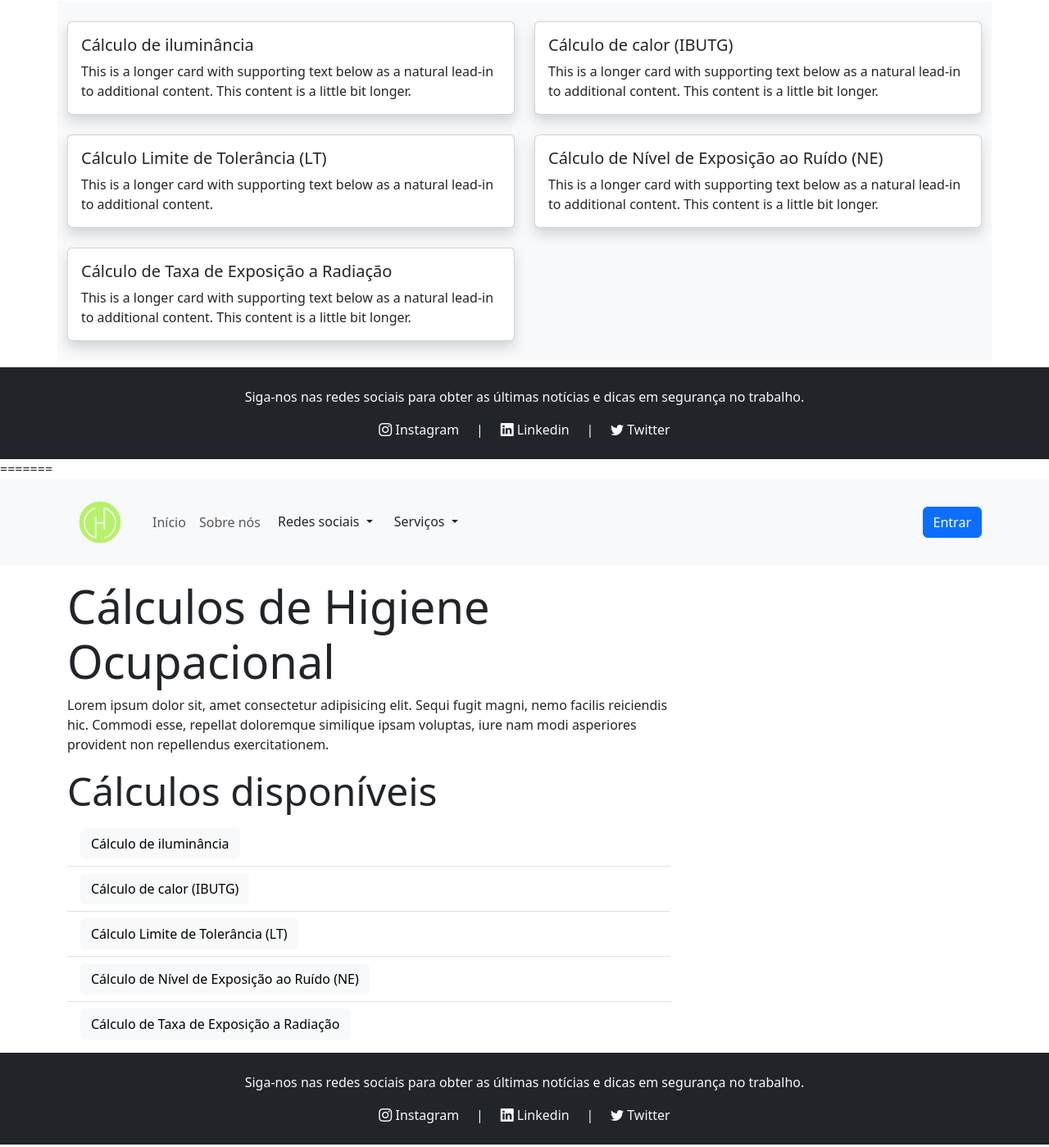
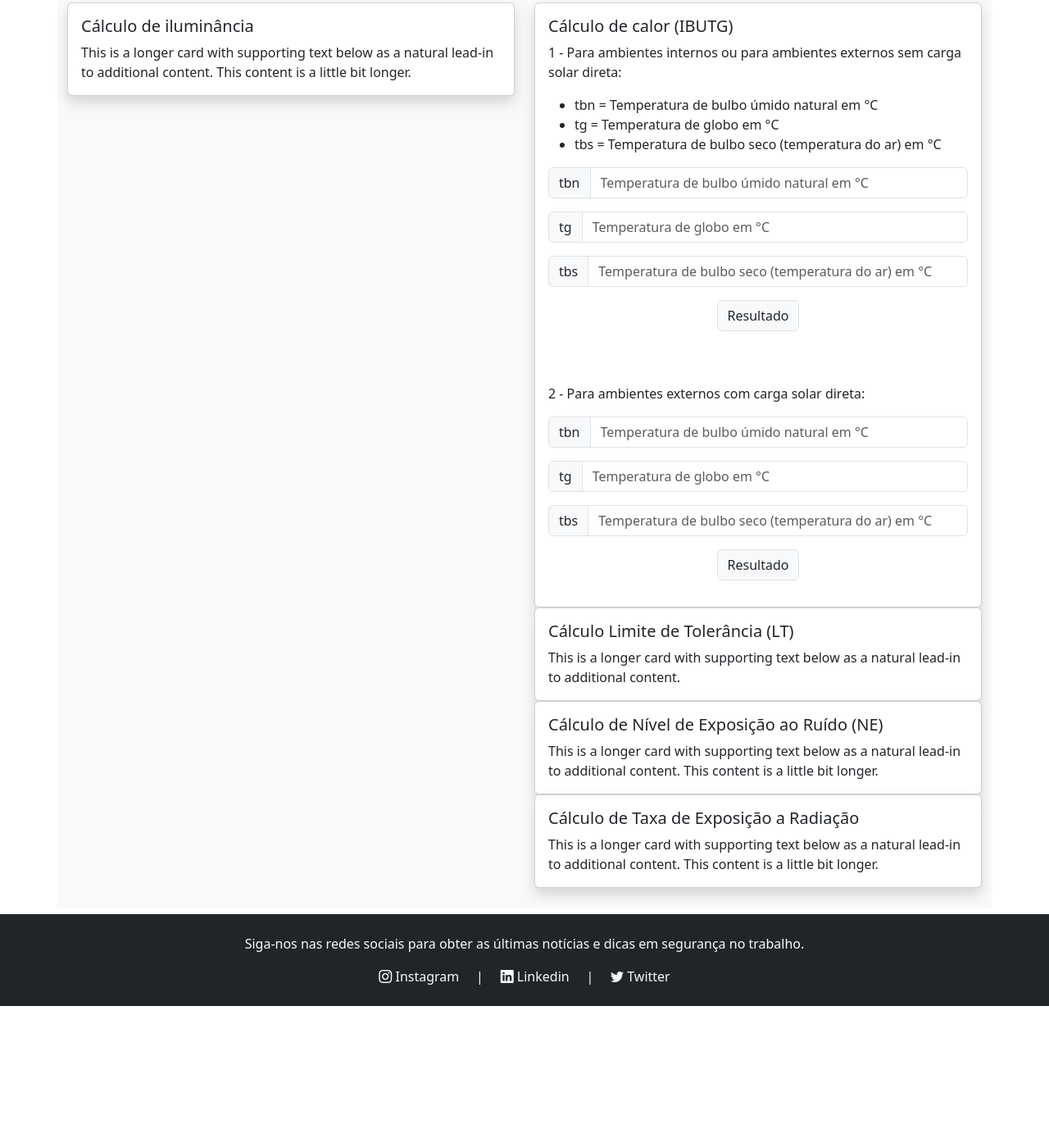
Before and after one commit to ndrfelipe/projetoIntegrador, a plain HTML site: page calculadora.html in a window 1280 px wide. Shown: the part 508-1907 px from the top of the page at 82% size. After the commit the page ends 1735 px from the top, so only its background shows below. Drawn offline with nearby package versions, Linux system fonts and the light colour scheme.

Commit message:
atualização

```diff
--- a/calculadora.html
+++ b/calculadora.html
@@ -1,4 +1,3 @@
-<<<<<<< HEAD
 <!DOCTYPE html>
 <html lang="en">
 <head>
@@ -120,7 +119,42 @@
 
             <div class="card-body">
               <h5 class="card-title">Cálculo de calor (IBUTG)</h5>
-              <p class="card-text">This is a longer card with supporting text below as a natural lead-in to additional content. This content is a little bit longer.</p>
+              <p class="card-text">1 - Para ambientes internos ou para ambientes externos sem carga solar direta:</p>
+              <ul>
+              <li>tbn = Temperatura de bulbo úmido natural em °C</li>
+              <li>tg = Temperatura de globo em °C</li>
+              <li>tbs = Temperatura de bulbo seco (temperatura do ar) em °C</li>
+              </ul>
+              <div class="input-group mb-3">
+                <span class="input-group-text" id="basic-addon1">tbn</span>
+                <input type="text" class="form-control" placeholder="Temperatura de bulbo úmido natural em °C" aria-label="Username" aria-describedby="basic-addon1">
+              </div>
+              <div class="input-group mb-3">
+                <span class="input-group-text" id="basic-addon1">tg</span>
+                <input type="text" class="form-control" placeholder="Temperatura de globo em °C" aria-label="Username" aria-describedby="basic-addon1">
+              </div>
+              <div class="input-group mb-3">
+                <span class="input-group-text" id="basic-addon1">tbs</span>
+                <input type="text" class="form-control" placeholder="Temperatura de bulbo seco (temperatura do ar) em °C" aria-label="Username" aria-describedby="basic-addon1">
+              </div>
+              <div class="input-group mb-3" style="justify-content: center;">
+              <span class="input-group-text" id="basic-addon1">Resultado</span>
+              </div><br/><br/>
+              <p>2 - Para ambientes externos com carga solar direta:</p>
+              <div class="input-group mb-3">
+                <span class="input-group-text" id="basic-addon1">tbn</span>
+                <input type="text" class="form-control" placeholder="Temperatura de bulbo úmido natural em °C" aria-label="Username" aria-describedby="basic-addon1">
+              </div>
+              <div class="input-group mb-3">
+                <span class="input-group-text" id="basic-addon1">tg</span>
+                <input type="text" class="form-control" placeholder="Temperatura de globo em °C" aria-label="Username" aria-describedby="basic-addon1">
+              </div>
+              <div class="input-group mb-3">
+                <span class="input-group-text" id="basic-addon1">tbs</span>
+                <input type="text" class="form-control" placeholder="Temperatura de bulbo seco (temperatura do ar) em °C" aria-label="Username" aria-describedby="basic-addon1">
+              </div>
+              <div class="input-group mb-3" style="justify-content: center;">
+                <span class="input-group-text" id="basic-addon1">Resultado</span>
             </div>
           </div>
         </div>
@@ -169,123 +203,3 @@
     <!-- Link para os arquivos JavaScript do Bootstrap (opcional, se necessário) -->
     <script src="https://cdn.jsdelivr.net/npm/bootstrap@5.3.1/dist/js/bootstrap.bundle.min.js" integrity="sha384-HwwvtgBNo3bZJJLYd8oVXjrBZt8cqVSpeBNS5n7C8IVInixGAoxmnlMuBnhbgrkm" crossorigin="anonymous"></script>
 </body>
-=======
-<!DOCTYPE html>
-<html lang="en">
-<head>
-    <meta charset="UTF-8">
-    <meta name="viewport" content="width=device-width, initial-scale=1.0">
-    <title>Occup Health</title>
-    <link rel="stylesheet" href="estilo.css">
-    <!-- Link para os arquivos CSS do Bootstrap -->
-    <link rel="stylesheet" href="https://cdn.jsdelivr.net/npm/bootstrap-icons@1.10.5/font/bootstrap-icons.css">
-    <link href="https://cdn.jsdelivr.net/npm/bootstrap@5.3.1/dist/css/bootstrap.min.css" rel="stylesheet" integrity="sha384-4bw+/aepP/YC94hEpVNVgiZdgIC5+VKNBQNGCHeKRQN+PtmoHDEXuppvnDJzQIu9" crossorigin="anonymous">
-</head>
-<body>
-    <!-- Navbar -->
-    <nav class="navbar navbar-expand-lg bg-light">
-        <div class="container">
-            <a class="navbar-brand" href="index.html" ><img class="img-fluid rounded-circle d-inline-block align-text-top " src="img/OccupHealth-removebg-preview.png" width="80" height="80" alt="Logotipo da Empresa"></a>
-
-            <button class="navbar-toggler" type="button" data-bs-toggle="collapse" data-bs-target="#navbarNav" aria-controls="navbarNav" aria-expanded="false" aria-label="Toggle navigation">
-                <span class="navbar-toggler-icon"></span>
-            </button>
-            <div class="collapse navbar-collapse" id="navbarNav">
-                <ul class="navbar-nav ml-auto">
-                    <li class="nav-item">
-                        <a class="btn btn-light nav-link" href="#missao">Início</a>
-                    </li>
-                    <li class="nav-item">
-                        <a class="btn btn-light nav-link" href="#servicos">Sobre nós</a>
-                    </li>
-                    <div class="dropdown">
-                      <button class="btn btn-light dropdown-toggle text-dark" type="button" data-bs-toggle="dropdown" aria-expanded="false">
-                        Redes sociais
-                      </button>
-                      <ul class="dropdown-menu">
-                        <li><a class="dropdown-item mb-1 " href="#"><i class="bi bi-instagram"></i> Instagram </a></li>
-
-                        <li><a class="dropdown-item mb-1" href="#"><i class="bi bi-linkedin"></i> Linkedin</a></li>
-
-                        <li><a class="dropdown-item mb-1" href="#"><i class="bi bi-twitter"></i> Twitter</a></li>
-                      </ul>
-                    </div>
-
-                    <div class="dropdown">
-                      <button class="btn btn-light dropdown-toggle text-dark" type="button" data-bs-toggle="dropdown" aria-expanded="false">
-                        Serviços
-                      </button>
-                      <ul class="dropdown-menu">
-                        <li><a class="dropdown-item mb-1 " href="#"><i class="bi bi-calculator-fill"></i> Calculadora de Higiene Ocupacional </a></li>
-
-                        <li><a class="dropdown-item mb-1" href="#"><i class="bi bi-fire"></i> Termômetro de Insalubridade </a></li>
-
-                        <li><a class="dropdown-item mb-1" href="#"><i class="bi bi-exclamation-triangle"></i> Avaliação de risco</a></li>
-
-                        <li><a class="dropdown-item mb-1" href="#"><i class="bi bi-award"></i> Consultoria especializada</a></li>
-                      </ul>
-                    </div>
-
-                </ul>
-            </div>
-
-
-            <a href="form.html" class="btn btn-primary btn-md float-end">Entrar</a>
-        </div>
-    </nav>
-
-    <!-- Área de apresentação -->
-    <header class="container mt-3" id="areaDeApresentacao">
-      <div class="row">
-        <div class="col-md-8">
-          <h3 class="display-4">Cálculos de Higiene Ocupacional</h3>
-          <p>Lorem ipsum dolor sit, amet consectetur adipisicing elit. Sequi fugit magni, nemo facilis reiciendis hic. Commodi esse, repellat doloremque similique ipsam voluptas, iure nam modi asperiores provident non repellendus exercitationem.</p>
-
-        </div>
-
-        <div class="col-md-8">
-          <h3 class="display-5">Cálculos disponíveis</h3>
-          <ul class="list-group list-group-flush">
-            <li class="list-group-item">
-              <a href="" class="btn btn-light">Cálculo de iluminância</a>
-            </li>
-
-            <li class="list-group-item">
-              <a href="" class="btn btn-light">Cálculo de calor (IBUTG)</a>
-            </li>
-
-            <li class="list-group-item">
-              <a href="" class="btn btn-light">Cálculo Limite de Tolerância (LT)</a>
-            </li>
-
-            <li class="list-group-item">
-              <a href="" class="btn btn-light">Cálculo de Nível de Exposição ao Ruído (NE) </a>
-            </li>
-
-            <li class="list-group-item">
-              <a href="" class="btn btn-light">Cálculo de Taxa de Exposição a Radiação </a>
-            </li>
-
-          </ul>
-        </div>
-      </div>
-
-
-    </header>
-
-
-    <footer class="container-fluid bg-dark text-light py-4 text-center mt-2" id="contato">
-      <p>Siga-nos nas redes sociais para obter as últimas notícias e dicas em segurança no trabalho.</p>
-      <div class="social-icons">
-        <i class="bi bi-instagram"></i> Instagram </a> &nbsp; &nbsp; | &nbsp; &nbsp;
-        <i class="bi bi-linkedin"></i> Linkedin</a> &nbsp; &nbsp; | &nbsp; &nbsp;
-        <i class="bi bi-twitter"></i> Twitter</a>
-          <!-- Adicione ícones das redes sociais aqui -->
-      </div>
-  </footer>
-
-    <!-- Link para os arquivos JavaScript do Bootstrap (opcional, se necessário) -->
-    <script src="https://cdn.jsdelivr.net/npm/bootstrap@5.3.1/dist/js/bootstrap.bundle.min.js" integrity="sha384-HwwvtgBNo3bZJJLYd8oVXjrBZt8cqVSpeBNS5n7C8IVInixGAoxmnlMuBnhbgrkm" crossorigin="anonymous"></script>
-</body>
->>>>>>> 240ebf2a6349a53243ebd65d07666c3956ffc6f7
-</html>
```
